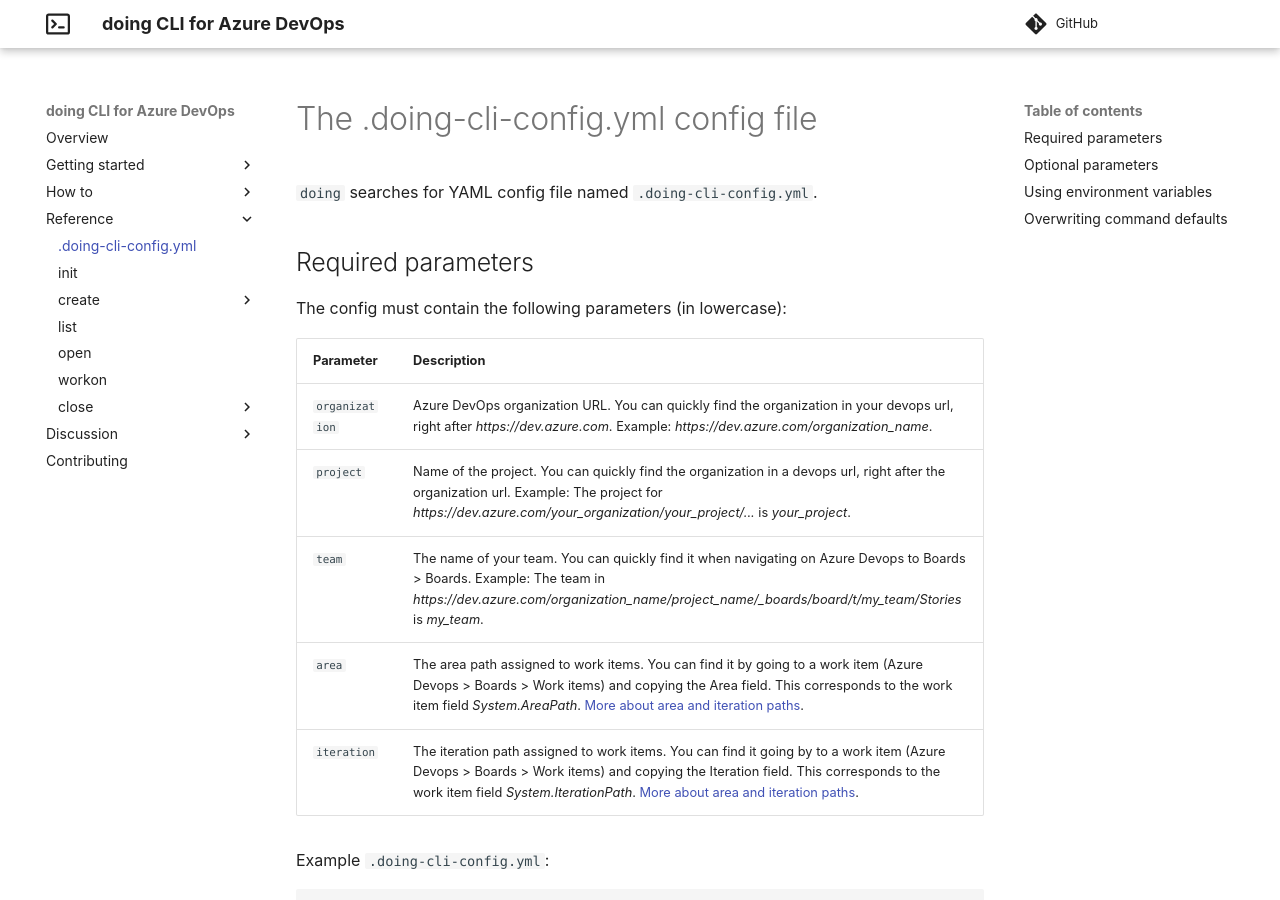
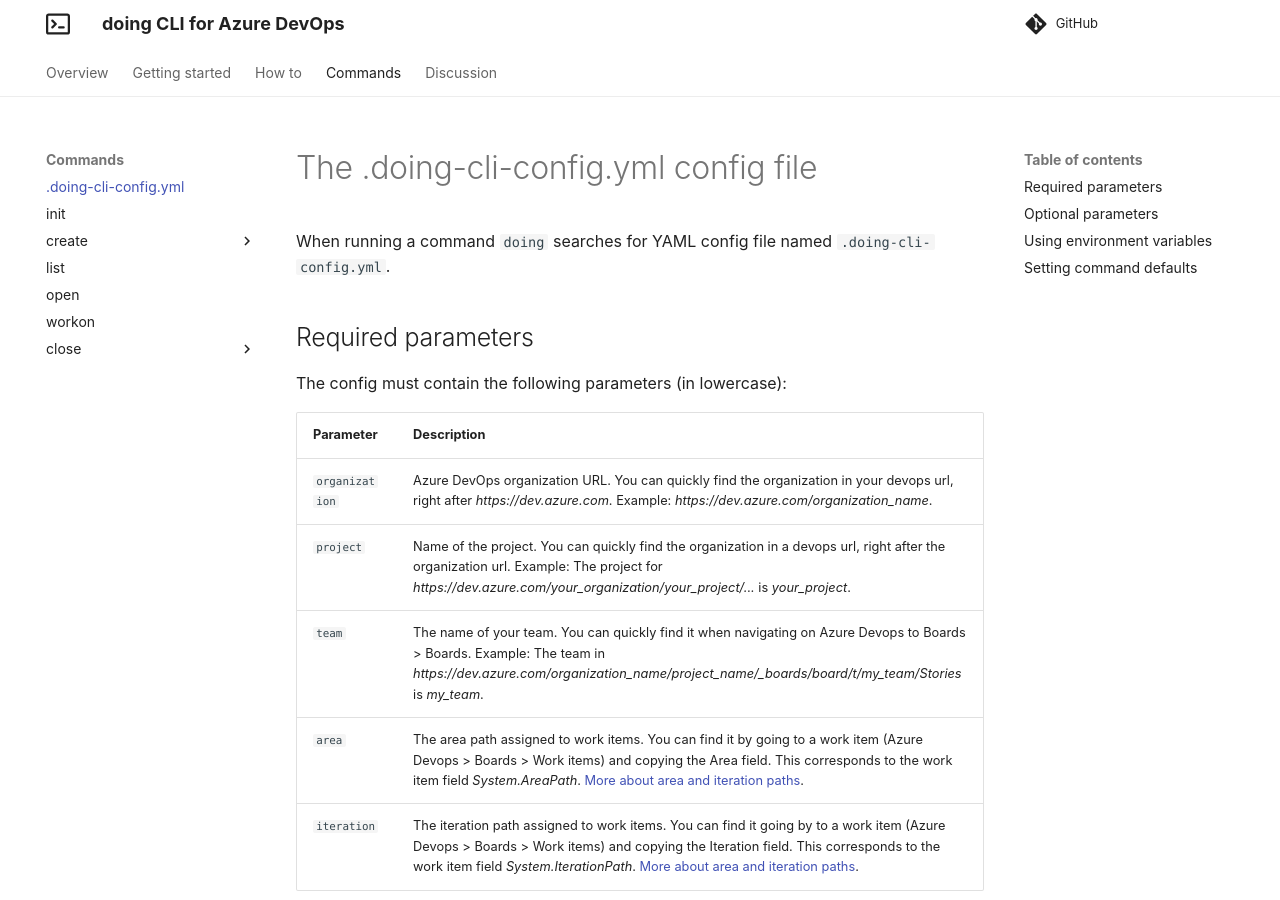
Before and after one commit to ing-bank/doing-cli, an MkDocs documentation site: the page built from docs/reference/config_file.md, in a window 1280 px wide and 900 px high. Built offline with MkDocs 1.6.1 and Material for MkDocs 9.7.7, drawn with Linux system fonts in a browser that asks for light colours; comment, search, counter and statistics services are not loaded; some of the changed text lies outside the part shown.

Commit message:
Update docs to use tab-based navigation

```diff
--- a/docs/reference/config_file.md
+++ b/docs/reference/config_file.md
@@ -1,6 +1,6 @@
 # The .doing-cli-config.yml config file
 
-`doing` searches for YAML config file named `.doing-cli-config.yml`.
+When running a command `doing` searches for YAML config file named `.doing-cli-config.yml`.
 
 ## Required parameters
 
@@ -64,7 +64,7 @@
 !!! note ""
     See also the [workflow using environment variables](../howto/workflow_envvars.md) for examples on how to use these in practice
 
-## Overwriting command defaults
+## Setting command defaults
 
 For every `doing` command, you can use `--help` to see any default for an optoin (if applicable), as well as the 'env var' that applies to that option.
 You can use those env vars to overwrite defaults (see [workflow using environment variables](../howto/workflow_envvars.md)),
--- a/mkdocs.yml
+++ b/mkdocs.yml
@@ -18,6 +18,7 @@
     features:
         - navigation.tracking
         - header.autohide
+        - navigation.tabs
 
 nav:
   - index.md
@@ -33,7 +34,7 @@
     - Python scripting: howto/python_scripting.md
     - Shell completion: howto/command_completion.md
     - Connection problems: howto/connection_problems.md
-  - Reference:
+  - Commands:
     - .doing-cli-config.yml: reference/config_file.md
     - init: reference/manual/init.md
     - create:
@@ -47,7 +48,7 @@
       - pr: reference/manual/close_pr.md
   - Discussion:
     - One Project Setup: discussion/oneproject_setup.md
-  - contributing.md
+    - contributing.md
 
 plugins:
   - macros:
```
Also changed, not shown: docs/howto/workflow_envvars.md (+1 -1 lines), docs/index.md (+1 -1 lines).
